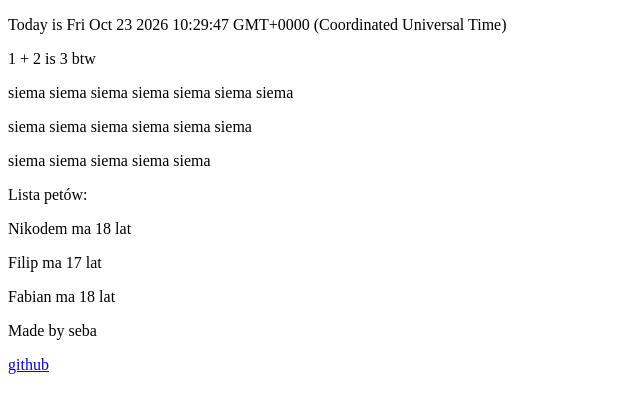
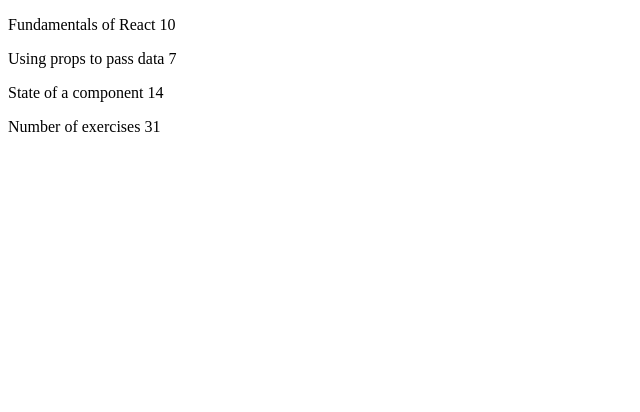
Before and after one commit to sebaaaaaa4/fullstackCS, a React (Vite) app in the folder part1/: page / in a window 1280 px wide. Shown: the top 412 px of the page, without its empty margins (0-640 px from the left). Built offline with nearby package versions, Linux system fonts and the light colour scheme.

Commit message:
Zadania 1.1 i 1.2

```diff
--- /dev/null
+++ b/part1/src/App2.jsx
@@ -0,0 +1,52 @@
+import { useState } from 'react'
+import heroImg from './assets/hero.png'
+import reactLogo from './assets/react.svg'
+import viteLogo from './assets/vite.svg'
+
+const Header = (props) => {
+    <h1>{props.course}</h1>
+}
+
+const Part = (props) =>{
+    return (
+        <p>
+            {props.part} {props.exercises}
+        </p>
+    )
+}
+
+const Total = (props) => {
+    return (
+        <p>Number of exercises {props.total}</p>
+    )
+}
+
+const Content = (props) => {
+    const part1 = 'Fundamentals of React'
+    const exercises1 = 10
+    const part2 = 'Using props to pass data'
+    const exercises2 = 7
+    const part3 = 'State of a component'
+    const exercises3 = 14
+
+    return (
+        <div>
+            <Part part={part1} exercises={exercises1}/>
+            <Part part={part2} exercises={exercises2}/>
+            <Part part={part3} exercises={exercises3}/>
+            <Total total={exercises1 + exercises2 + exercises3}/>
+        </div>
+    )
+}
+
+function App() {
+    const course = 'Half Stack application development'
+    return (
+        <div>
+            <Header course={course}/>
+            <Content/>
+        </div>
+    )
+}
+
+export default App
--- a/part1/src/main.jsx
+++ b/part1/src/main.jsx
@@ -1,9 +1,5 @@
 import { StrictMode } from 'react'
 import { createRoot } from 'react-dom/client'
-import App from './App.jsx'
+import App from './App2.jsx'
 
-createRoot(document.getElementById('root')).render(
-  <StrictMode>
-    <App />
-  </StrictMode>,
-)
+createRoot(document.getElementById('root')).render(<App />)
```
